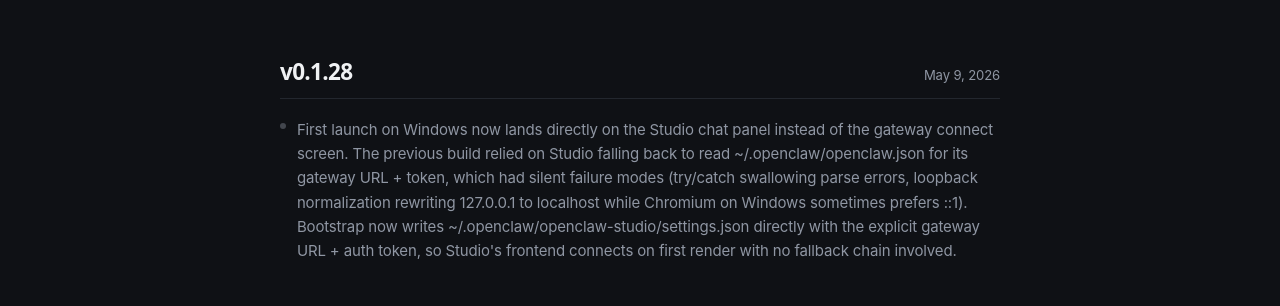
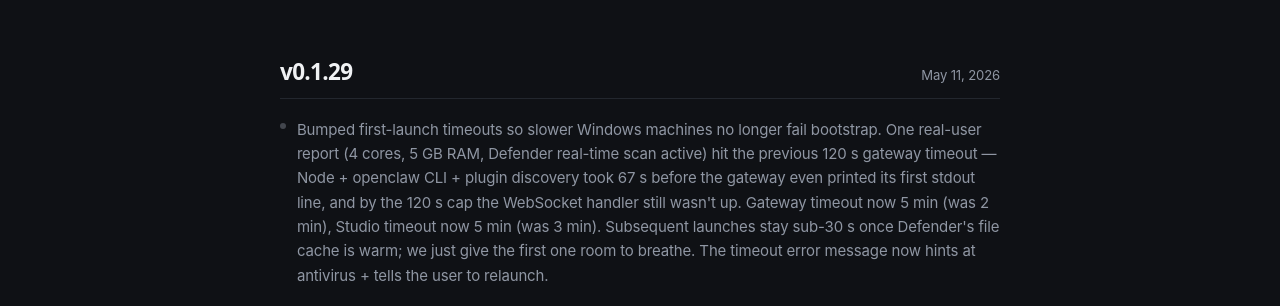
Before and after one commit to microblue/myclaw-desk, an Astro site in the folder website/: page /changelog in a window 1280 px wide. Shown: the part 222-528 px from the top of the page. Built offline with nearby package versions, Linux system fonts and the light colour scheme; Astro itself is replaced by a stand-in of ours.

Commit message:
website: bump desktop.myclaw.one to v0.1.29
Slow-machine bootstrap timeout fix. Changelog entry explains the
67-second Defender-scan cost on first launch that was tipping older
4-core Windows boxes past the previous 120 s gateway cap.

```diff
--- a/website/src/components/DesktopContent.astro
+++ b/website/src/components/DesktopContent.astro
@@ -18,7 +18,7 @@ const changelogHref = `${localePrefix}/changelog/`;
 // new Electron client that bundles openclaw + studio for offline-ready
 // install. Asset naming is `myclaw-desk-<version>-setup.exe` and
 // `myclaw-desk-<version>.AppImage` per electron-builder.yml in that repo.
-const DOWNLOAD_VERSION = '0.1.28';
+const DOWNLOAD_VERSION = '0.1.29';
 const LATEST = DESKTOP_RELEASES[0];
 const latestHighlights = LATEST.changes.filter(c => c.kind === 'highlight').slice(0, 3);
 const RELEASES_REPO = 'microblue/myclaw-desk';
--- a/website/src/data/desktopReleases.ts
+++ b/website/src/data/desktopReleases.ts
@@ -18,6 +18,16 @@ export interface DesktopRelease {
 }
 
 const DESKTOP_RELEASES: DesktopRelease[] = [
+    {
+        version: '0.1.29',
+        date: '2026-05-11',
+        changes: [
+            {
+                kind: 'fix',
+                text: 'Bumped first-launch timeouts so slower Windows machines no longer fail bootstrap. One real-user report (4 cores, 5 GB RAM, Defender real-time scan active) hit the previous 120 s gateway timeout — Node + openclaw CLI + plugin discovery took 67 s before the gateway even printed its first stdout line, and by the 120 s cap the WebSocket handler still wasn\'t up. Gateway timeout now 5 min (was 2 min), Studio timeout now 5 min (was 3 min). Subsequent launches stay sub-30 s once Defender\'s file cache is warm; we just give the first one room to breathe. The timeout error message now hints at antivirus + tells the user to relaunch.',
+            },
+        ],
+    },
     {
         version: '0.1.28',
         date: '2026-05-09',
```
